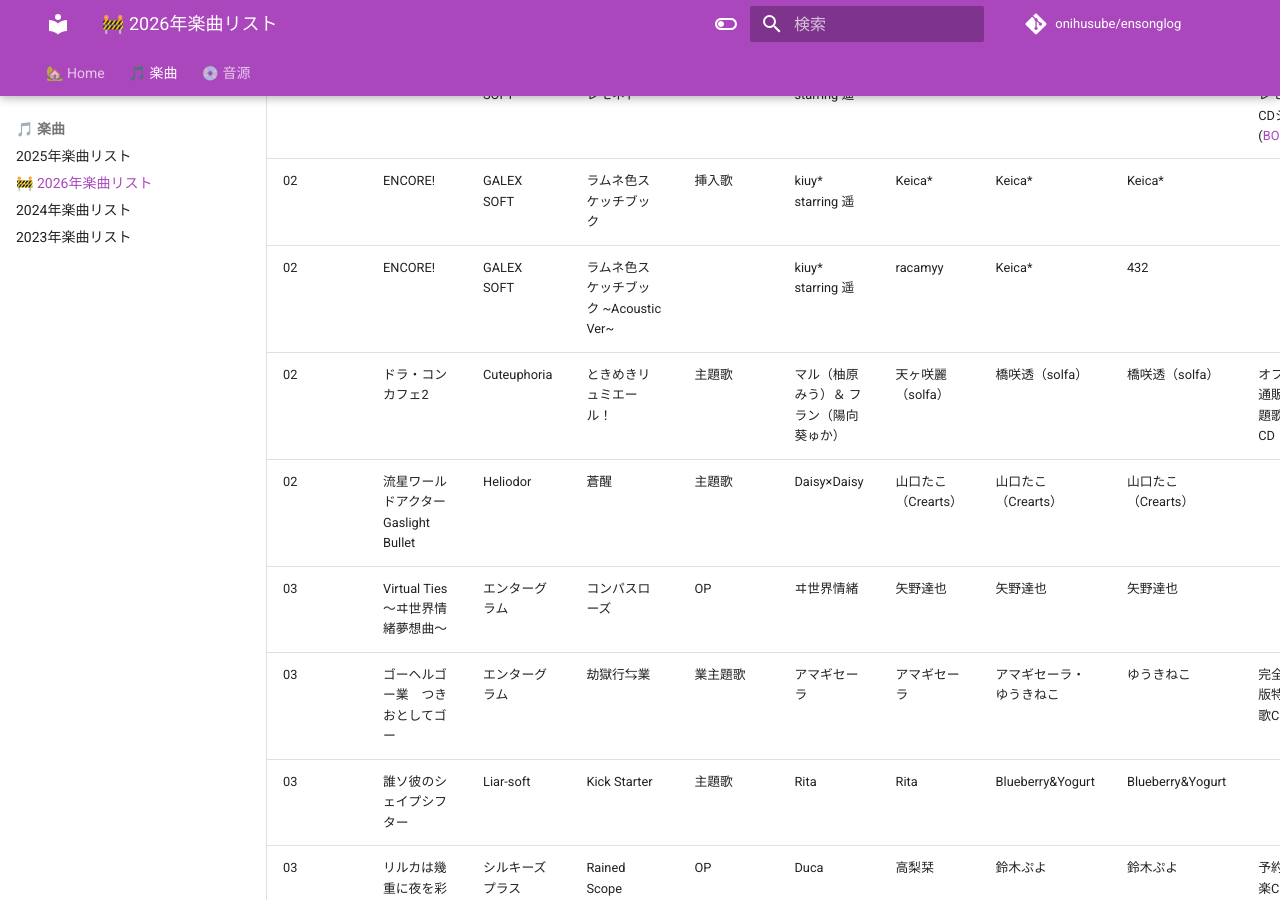
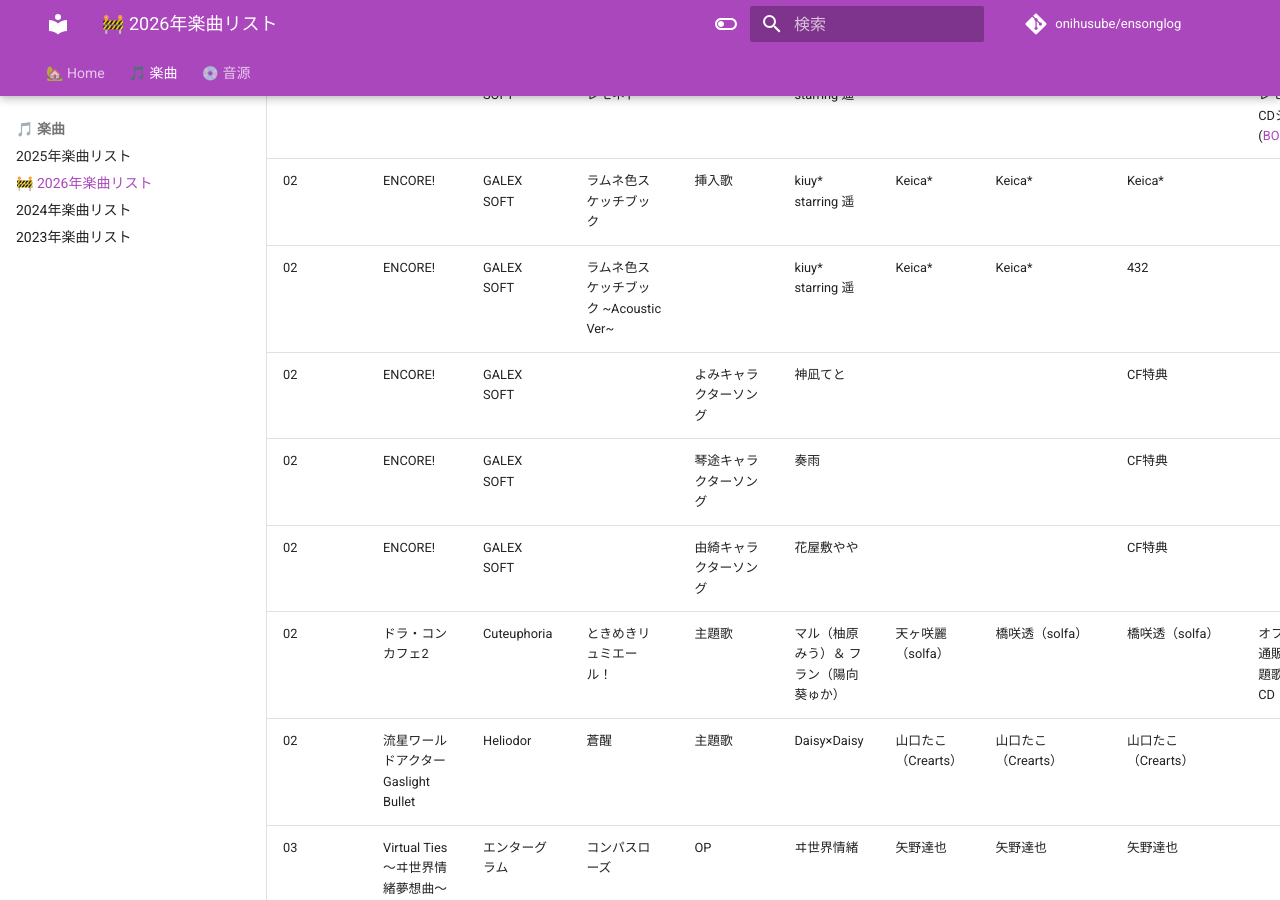
Before and after one commit to onihusube/ensonglog, an MkDocs documentation site: the page built from docs/2026/楽曲.md, in a window 1280 px wide and 900 px high, scrolled down 1081 px. Built offline with MkDocs 1.6.1 and Material for MkDocs 9.7.7, drawn with Linux system fonts in a browser that asks for light colours; comment, search, counter and statistics services are not loaded.

Commit message:
曲情報など追加

```diff
--- a/docs/2026/楽曲.md
+++ b/docs/2026/楽曲.md
@@ -20,7 +20,10 @@ search:
 | 01<!--/30--> | PRIDE BLUE | LiLiM DARKNESS | 壊れた世界の片隅で | バッドエンドED | solfa feat.咲良ゆの | 天ヶ咲麗 | 橋咲透 | 橋咲透 | 同梱特典ボーカルソングCD(Midlength ver.) | | |
 | 02<!--/27--> | ENCORE! | GALEX SOFT | プリズムとレモネド | OP | kiuy\* starring 遥 | racamyy | 432 , 最果みのり | 432 | 『プリズムとレモネド』 CDシングル ([BOOTH](https://galexsoft.booth.pm/items/7108927)) |  | |
 | 02<!--/27--> | ENCORE! | GALEX SOFT | ラムネ色スケッチブック | 挿入歌 | kiuy\* starring 遥 | Keica\* | Keica\* | Keica\* | | [:fontawesome-brands-youtube:](https://www.youtube.com/watch?v=TqAGhjg_rbY) |
-| 02<!--/27--> | ENCORE! | GALEX SOFT | ラムネ色スケッチブック ~Acoustic Ver~ |  | kiuy\* starring 遥 | racamyy | Keica\* | 432 | |  |
+| 02<!--/27--> | ENCORE! | GALEX SOFT | ラムネ色スケッチブック ~Acoustic Ver~ |  | kiuy\* starring 遥 | Keica\* | Keica\* | 432 | |  |
+| 02<!--/27--> | ENCORE! | GALEX SOFT |  | よみキャラクターソング | 神凪てと |  |  | CF特典 | | |
+| 02<!--/27--> | ENCORE! | GALEX SOFT |  | 琴途キャラクターソング | 奏雨 |  |  | CF特典 | | |
+| 02<!--/27--> | ENCORE! | GALEX SOFT |  | 由綺キャラクターソング | 花屋敷やや |  |  | CF特典 | | |
 | 02<!--/27--> | ドラ・コンカフェ2 | Cuteuphoria | ときめきリュミエール！ | 主題歌 | マル（柚原みう）＆ フラン（陽向葵ゅか） | 天ヶ咲麗（solfa） | 橋咲透（solfa） | 橋咲透（solfa） | オフィシャル通販特典 主題歌マキシCD | Produced by solfa | |
 | 02<!--/27--> | 流星ワールドアクター Gaslight Bullet | Heliodor | 蒼醒 | 主題歌 | Daisy×Daisy | 山口たこ（Crearts） | 山口たこ（Crearts） | 山口たこ（Crearts） | | | [:fontawesome-brands-youtube:](https://www.youtube.com/watch?v=ijzxreC7fGs) |
 | 03<!--/19--> | Virtual Ties ～ヰ世界情緒夢想曲～ | エンターグラム | コンパスローズ | OP | ヰ世界情緒 | 矢野達也 | 矢野達也 | 矢野達也 | | | [:fontawesome-brands-youtube:](https://www.youtube.com/watch?v=B6KY9eOtU-0) |
@@ -39,4 +42,4 @@ search:
 | --- | --- | --- | --- | --- | --- | --- | --- | --- | --- | --- | --- |
 | 夏 | パーガトリー・ブルー | ENDLESS SUMMER Studio | Hello Again | イメージソング | NishiHaru, shizuki (asir rera) | cittan* (Sprite Recordings) | cittan* (Sprite Recordings) |  | [LinkCore](https://linkco.re/ZVfZ1hUr) [BOOTH](https://signumiisprite.booth.pm/items/6817992) [DLSite](https://www.dlsite.com/home/work/=/product_id/RJ01432424.html) | Guitar and Bass - Nygaki </br> Mixing and Mastering - Shibayan (Shibayan Records) | [:fontawesome-brands-youtube:](https://www.youtube.com/watch?v=4YL_bfROOeE) |
 |  | 白銀色のマジック・バレット | CREO | Answer | 主題歌 | 4sh | | 山口亮 | | CosmoNote 12th | Bass：芳井雅人 | [:fontawesome-brands-youtube:](https://www.youtube.com/watch?v=PHOK-MeerM0) |
-|  | 配信少女ノ裏垢迷宮 | Acacia | 終わりにしてしまえ | テーマ曲 | 灯野ネオン（CV.有世華望） | daiki⛩ | daiki⛩ | | | | [:fontawesome-brands-youtube:](https://www.youtube.com/watch?v=BhXT-IMlkKY) |
+|  | 配信少女ノ裏垢迷宮 | Acacia | 終わりにしてしまえ | テーマ曲 | 灯野ネオン（CV.有世華望） | daiki⛩ | daiki⛩ | | | | [:fontawesome-brands-youtube:](https://www.youtube.com/watch?v=BhXT-IMlkKY) [:fontawesome-brands-youtube:](https://www.youtube.com/watch?v=f5BF5JkQiZw) |
```
Also changed, not shown: docs/2023/楽曲.md (+1 -0 lines), docs/2025/楽曲.md (+7 -3 lines), docs/2025/音源.md (+8 -2 lines), docs/2026/音源.md (+3 -0 lines).
